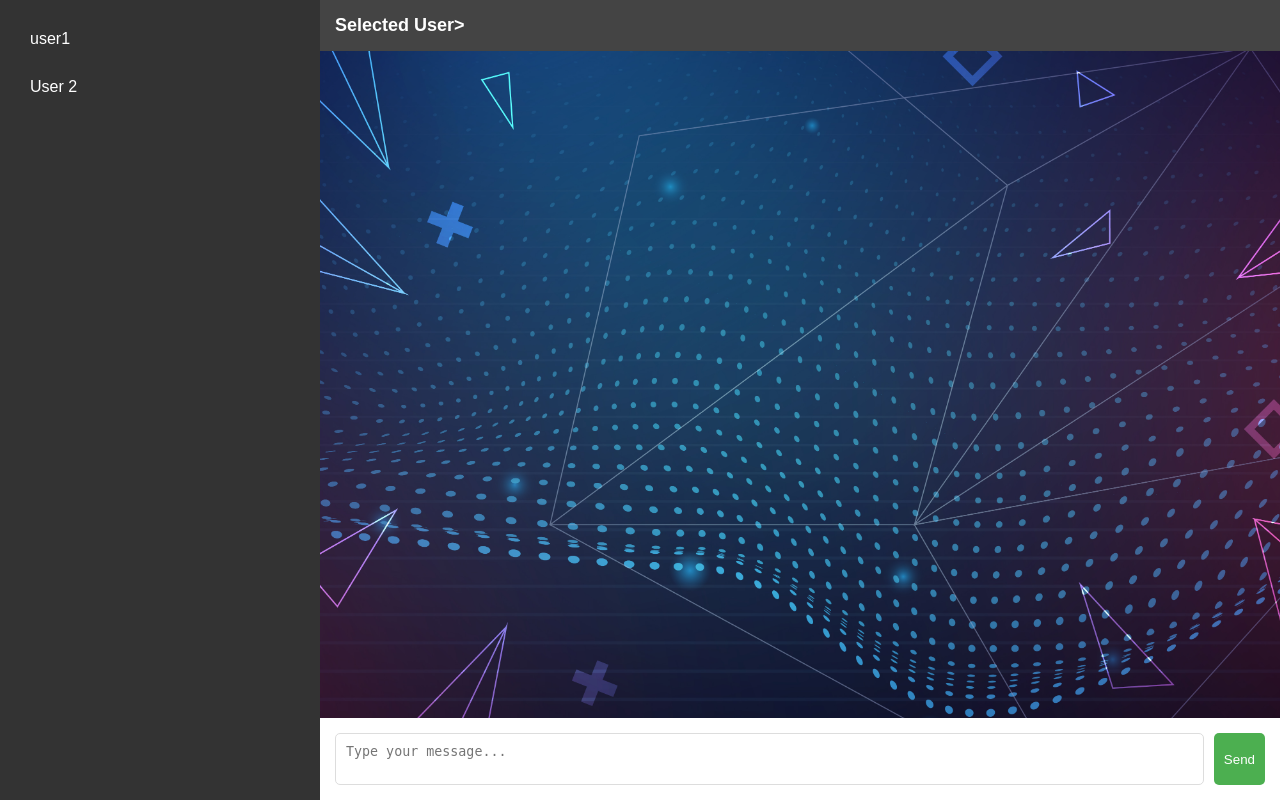
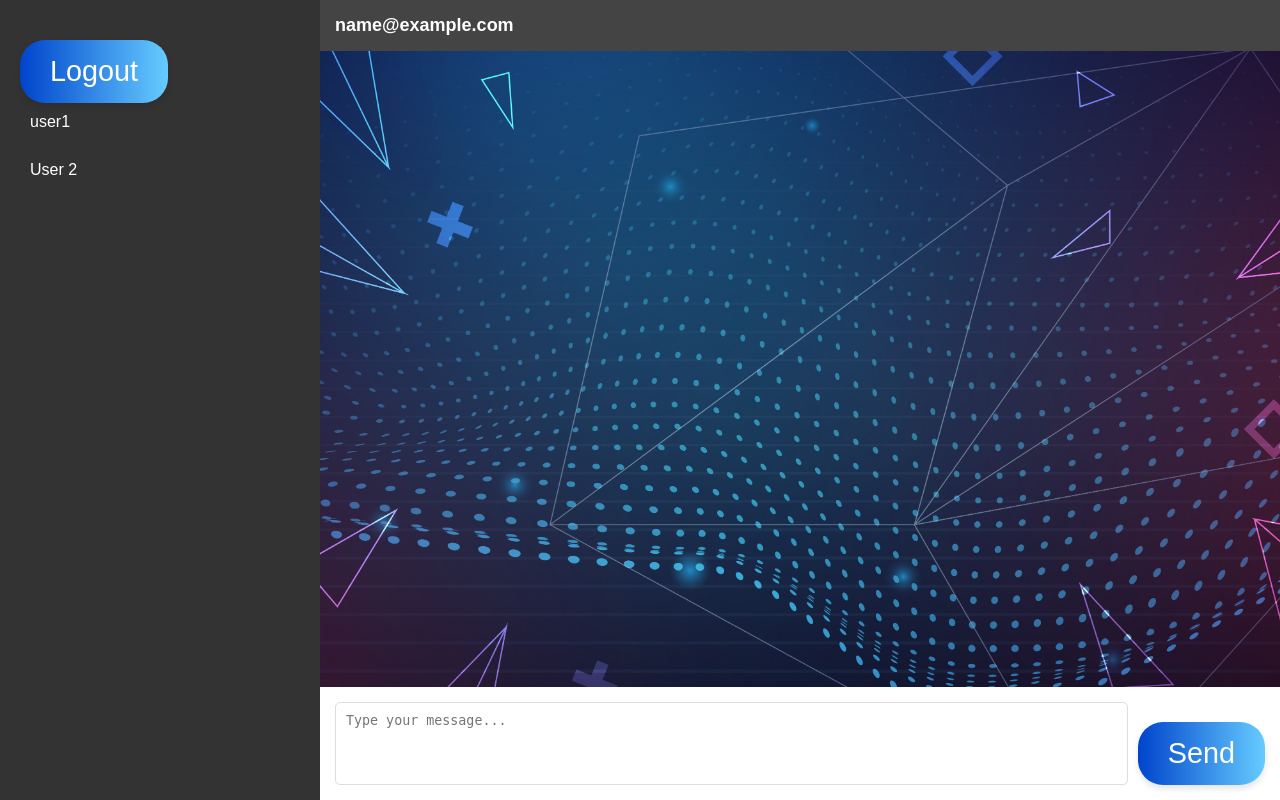
Before and after one commit to AidanWebb/Dissertation-Development, a Flask app: page /chat_page in a window 1280 px wide. Run offline with Flask 3, Linux system fonts and the light colour scheme; the visitor is signed in with stand-in values (Sample User, id 1).

Commit message:
Login button update and cleanup
git status

```diff
--- a/src/static/chat_page.css
+++ b/src/static/chat_page.css
@@ -101,10 +101,23 @@ textarea {
 }
 
 button {
-    padding: 10px;
-    background-color: #4caf50;
-    color: white;
+text-align: center;
+    cursor: pointer;
+    padding: 15px 30px;
+    background: linear-gradient(to right, #0044cc, #66ccff);
+    color: #fff;
     border: none;
-    border-radius: 5px;
-    cursor: pointer;
+    border-radius: 25px;
+    font-size: 1.8em;
+    position: relative;
+    overflow: hidden;
+    transition: background 0.3s ease-in-out, transform 0.3s ease-in-out;
+    box-shadow: 0 4px 6px rgba(0, 0, 0, 0.1);
+    margin-top: 20px;
 }
+
+button:hover{
+    transform: scale(1.1);
+    background: linear-gradient(to right, #00b300, #009900);
+    box-shadow: 0 8px 12px rgba(0, 0, 0, 0.3);
+}
--- a/src/static/login.css
+++ b/src/static/login.css
@@ -101,7 +101,7 @@ input:focus {
 
 footer {
     text-align: center;
-    padding: 1em;
+    padding: 2em;
     background-color: rgba(0, 0, 0, 0.6);
     position: fixed;
     bottom: 0;
--- a/src/static/signup.css
+++ b/src/static/signup.css
@@ -31,6 +31,7 @@ form {
     display: flex;
     flex-direction: column;
     align-items: center;
+    overflow: auto;
 }
 
 form button {
@@ -154,7 +155,7 @@ input:focus {
 
 footer {
     text-align: center;
-    padding: 1em;
+    padding: 2em;
     background-color: rgba(0, 0, 0, 0.6);
     position: fixed;
     bottom: 0;
--- a/src/static/stylesheet.css
+++ b/src/static/stylesheet.css
@@ -55,6 +55,7 @@ main {
     justify-content: center;
     align-items: center;
     height: 70vh;
+    overflow-y: auto; /* or overflow: scroll; */
 }
 
 section {
--- a/src/templates/chat_page.html
+++ b/src/templates/chat_page.html
@@ -1,6 +1,6 @@
 <!DOCTYPE html>
 <html lang="en">
-
+<script src="https://code.jquery.com/jquery-3.7.1.min.js"></script>
 <head>
     <link rel="stylesheet" href="{{ url_for('static', filename='chat_page.css') }}">
 </head>
@@ -9,21 +9,19 @@
     <div class="container">
         <!-- Sidebar for User List -->
         <div class="sidebar">
+            <button  onclick="location.href='{{ url_for('website.home') }}';" style="cursor:pointer;">Logout</button>
             <!-- User List -->
             <div class="user-list">
-                <!-- User entries go here -->
                 <div class="user" data-username="user1">user1</div>
                 <div class="user" data-username="user2">User 2</div>
-                <!-- Add more user entries as needed -->
             </div>
         </div>
 
         <!-- Main Chat Area -->
         <div class="main-chat">
             <div class = "chat-header">
-                <div class = "current-user">Selected User></div>
+                <div class = "current-user">{{ user }}</div>
             </div>
-
             <div class="chat-logs" id = "chatLogs">
                 <!-- Individual chat messages go here -->
             </div>
```
